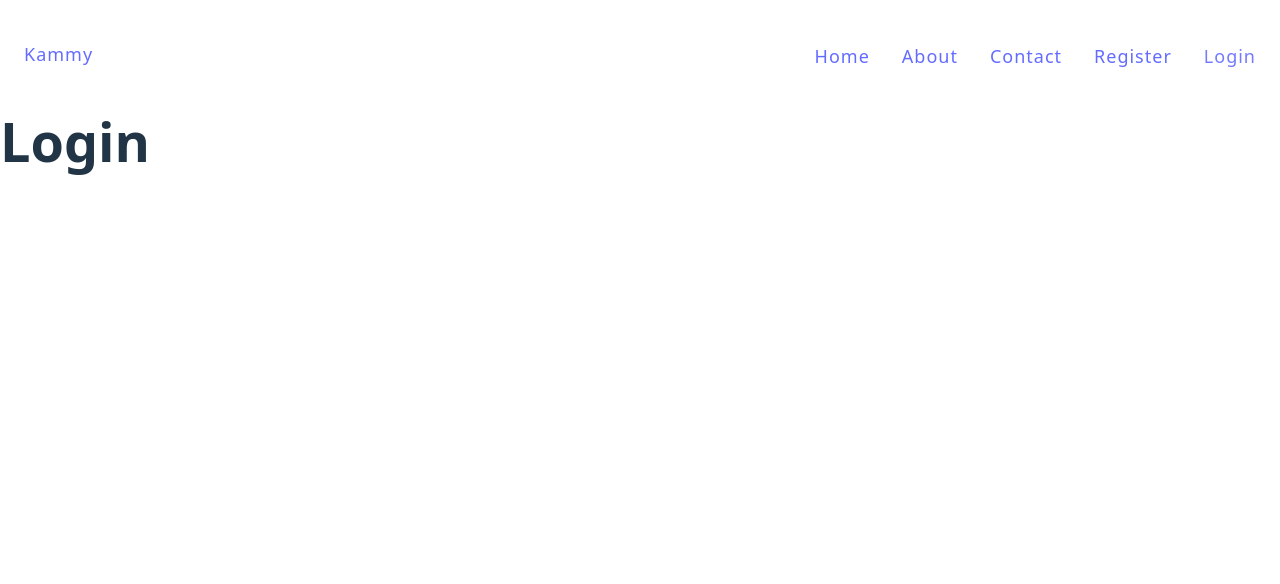
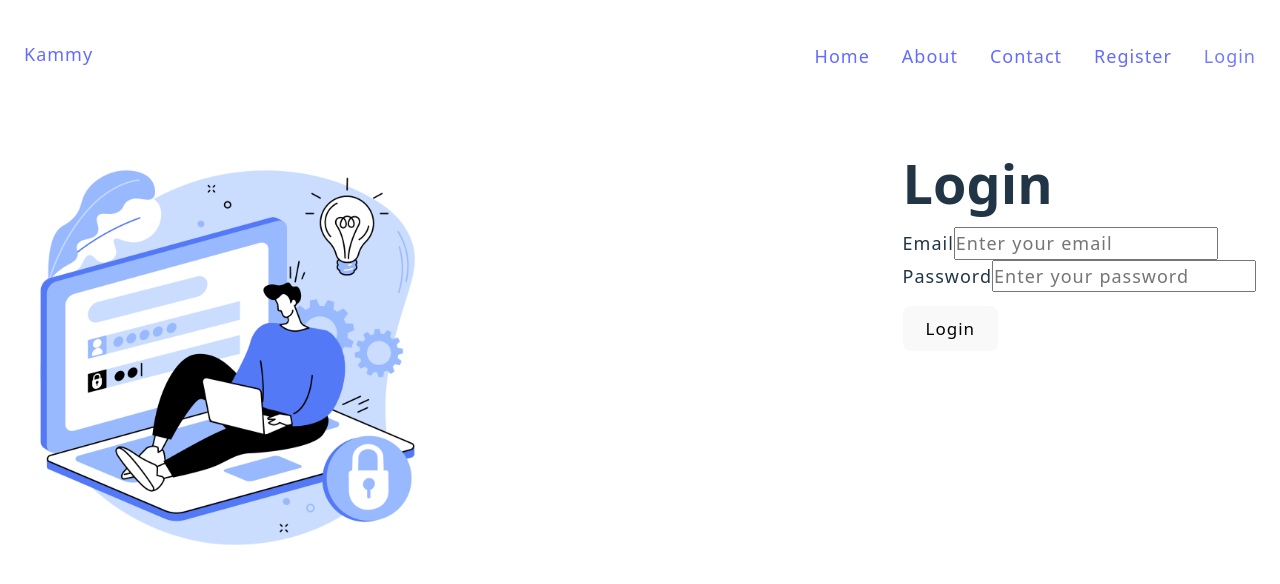
Before and after one commit to Kamran4074/MERN-Series, a React (Vite) app in the folder client/: page /login in a window 1280 px wide. Shown: the top 584 px of the page. Built offline with nearby package versions, Linux system fonts and the light colour scheme.

Commit message:
add login page

```diff
--- a/client/src/index.css
+++ b/client/src/index.css
@@ -104,22 +104,6 @@
   -moz-transition: border-color 0.3s;
   -ms-transition: border-color 0.3s;
   -o-transition: border-color 0.3s;
-}
-
-/* Button utility classes */
-.btn {
-  /* Base button styles (inherits from button above) */
-  display: inline-block;
-  text-align: center;
-}
-
-.btn-submit {
-  /* Submit button specific styles */
-  width: 100%;
-  max-width: 30rem;
-  margin-top: 1rem;
-  background-color: var(--btn-color);
-  color: #fff;
 }
 
 .secondary-btn {
@@ -300,6 +284,7 @@
   );
   background-size: 500%;
   -webkit-background-clip: text;
+  background-clip: text;
   -webkit-text-fill-color: transparent;
   text-shadow: 1px 1px 2px rgba(255, 255, 255, 0.25);
   position: relative;
@@ -363,17 +348,9 @@
     padding-top: 3.2rem;
     align-items: center;
 
-    & .registration-image {
-      display: flex;
-      justify-content: center;
-      align-items: center;
-
-      & img {
-        width: 80%;
-        max-width: 400px;
-        height: auto;
-        display: block;
-      }
+    & img {
+      width: 80%;
+      height: auto;
     }
   }
 
@@ -482,11 +459,6 @@
 }
 
 /* admin  */
-.admin-users,
-.admin-user {
-  /* border: 0.2rem solid var(--btn-color); */
-}
-
 .admin-users {
   display: flex;
   flex-wrap: wrap;
--- a/client/src/pages/Login.jsx
+++ b/client/src/pages/Login.jsx
@@ -1,5 +1,77 @@
+import { useState } from "react"
+
 export const Login=()=>{
+    const[user,setUser]=useState({
+        email:"",
+        password:""
+    })
+    const handleInput=(e)=>{
+        let name=e.target.name;
+        let value=e.target.value;
+
+        setUser({
+            ...user,
+            [name]:value
+        })
+    }
+    const handleSubmit=(e)=>{
+        e.preventDefault();
+        console.log(user);
+    }
     return(
-        <h1>Login</h1>
+        <section>
+            <main>
+                <div className="section-login">
+                    <div className="container grid grid-two-cols">
+                        <div className="login image">
+                            <img src="/images/login.png"
+                            alt="login illustration"
+                            width={400}
+                            height={400}
+                            />
+                        </div>
+
+                        <div className="login-form">
+                            <h1 className="login-form-heading">Login</h1>
+                            <br />
+
+                            <form onSubmit={handleSubmit}>
+                                <div>
+                                    <label htmlFor="email">Email</label>
+                                    <input
+                                    type="email"
+                                    name="email"
+                                    placeholder="Enter your email"
+                                    id="email"
+                                    required
+                                    autoComplete="off"
+                                    value={user.email}
+                                    onChange={handleInput}
+                                    />
+                                </div>
+                                <div>
+                                    <label htmlFor="password">Password</label>
+                                    <input
+                                    type="password"
+                                    name="password"
+                                    placeholder="Enter your password"
+                                    id="password"
+                                    required
+                                    autoComplete="off"
+                                    value={user.password}
+                                    onChange={handleInput}
+                                    />
+                                </div>
+                                <br />
+
+                                <button
+                                type="submit"
+                                className="btn btn-submit">Login</button>
+                            </form>
+                        </div>
+                    </div>
+                </div>
+            </main>
+        </section>
     )
 }
--- a/client/src/pages/Register.jsx
+++ b/client/src/pages/Register.jsx
@@ -15,6 +15,10 @@
             ...user,
             [name]:value
         })
+    }
+    const handleSubmit=(e)=>{
+        e.preventDefault();
+        console.log(user);
     }
     return(
         <>
@@ -36,7 +40,7 @@
                             <h1 className="main-heading mb-3">Registration form</h1>
                             <br />
 
-                            <form>
+                            <form onSubmit={handleSubmit}>
                                 <div>
                                     <label htmlFor="username">UserName</label>
                                     <input
```
Also changed, not shown: client/src/examples/QuotesVsCurlyExample.jsx (line endings or trailing spaces), 1 other file (tests, documents, lock files or other folders).
